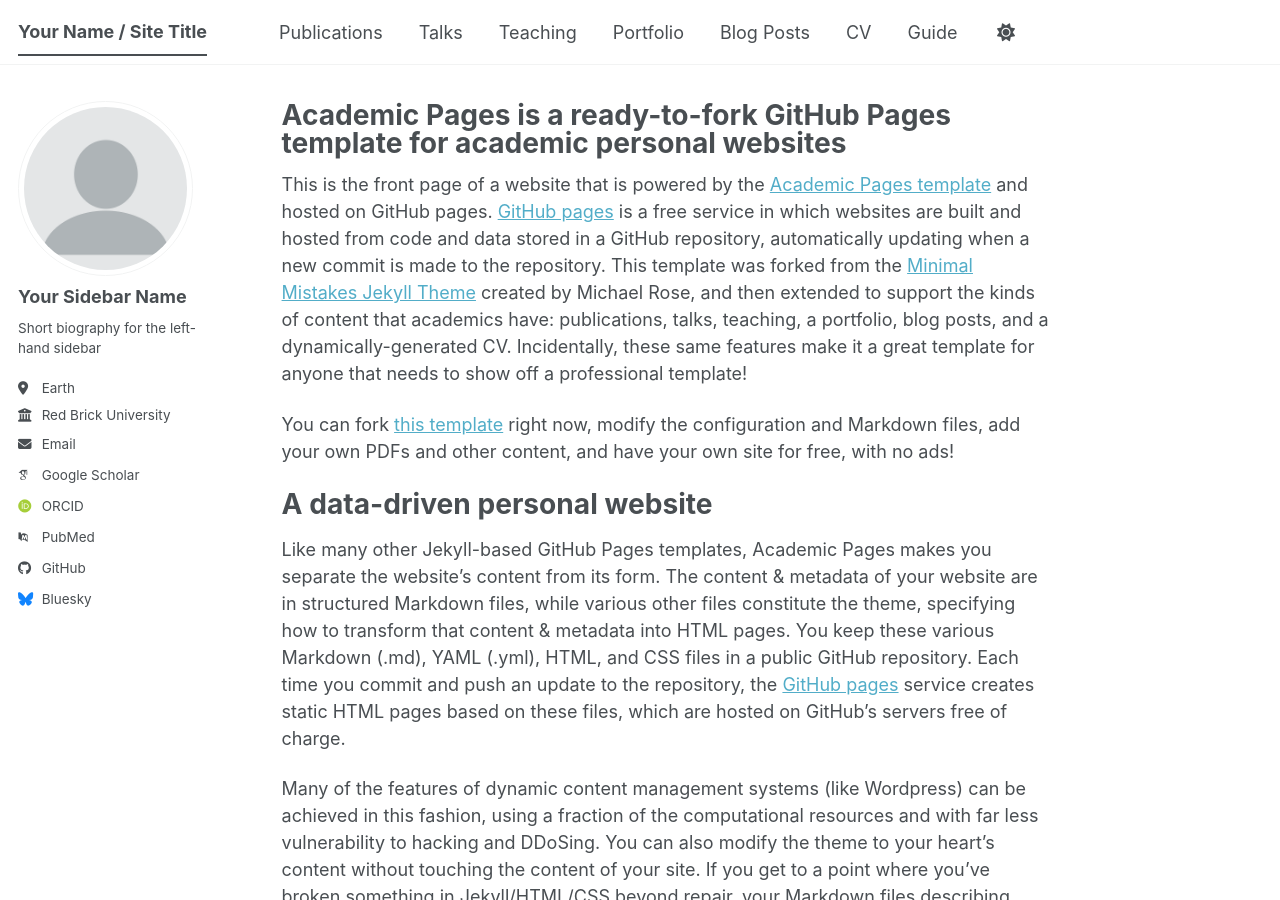
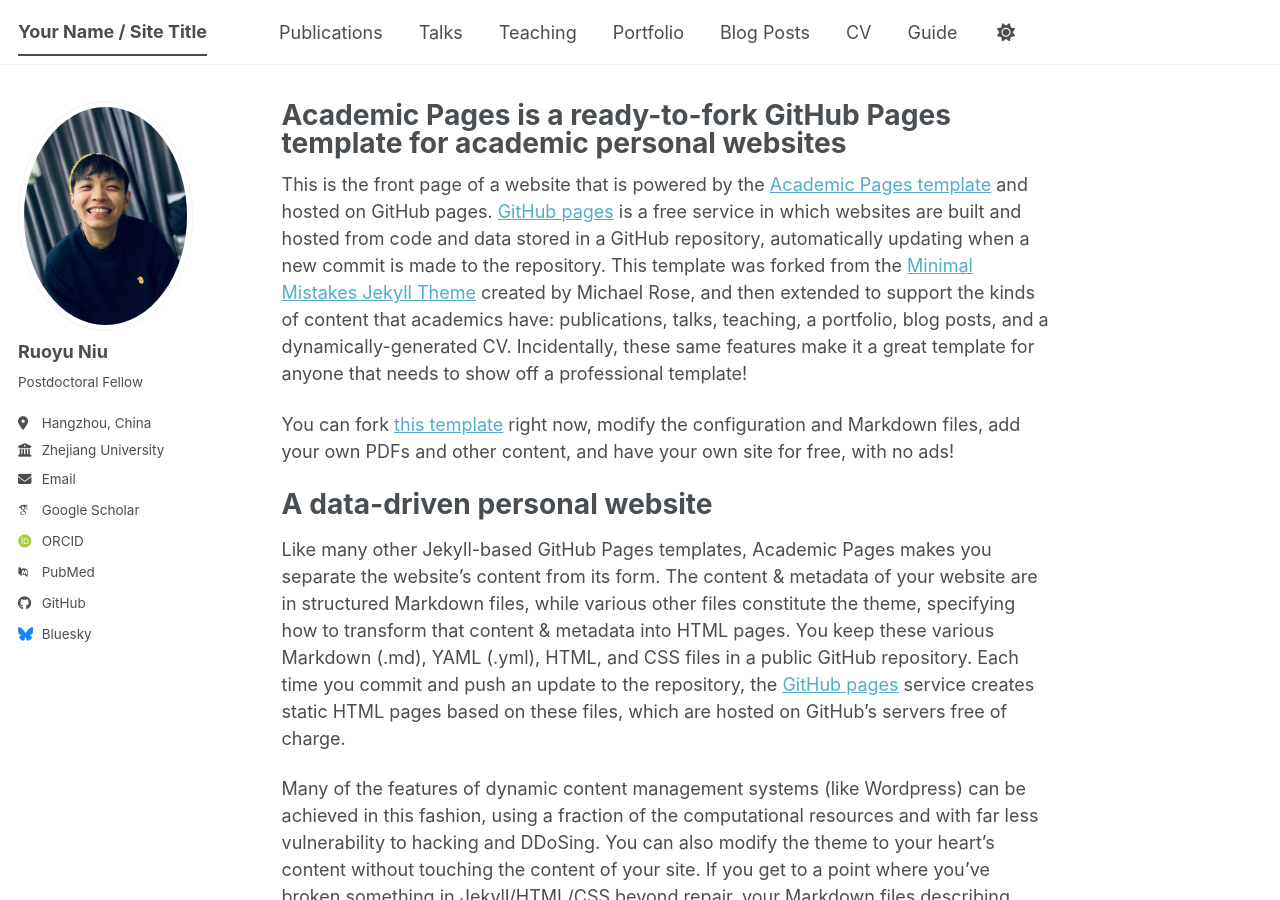
Before and after one commit to ruoyuniu112/ruoyuniu112.github.io, a Jekyll site: the page built from _pages/about.md, in a window 1280 px wide and 900 px high. Built offline with Jekyll 4.4.1, drawn with Linux system fonts in a browser that asks for light colours; some web fonts are replaced; a script bundle is joined from its source files by our own code; library files that are not in the unit come from our copies.

Commit message:
Update _config.yml

```diff
--- a/_config.yml
+++ b/_config.yml
@@ -23,19 +23,19 @@
 #               Additional customization can be done by editing /_includes/author-profile.html
 author:
   # Biographic information
-  avatar           : "profile.png"
-  name             : "Your Sidebar Name"
+  avatar           : "123.jpg"
+  name             : "Ruoyu Niu"
   pronouns         : # example: "she/her"
-  bio              : "Short biography for the left-hand sidebar"
-  location         : "Earth"
-  employer         : "Red Brick University"
-  uri              : # URL
-  email            : "none@example.org"
+  bio              : "Postdoctoral Fellow"
+  location         : "Hangzhou, China"
+  employer         : "Zhejiang University"
+  #uri              : # URL
+  email            : "ruoyu.niu@zju.edu.cn"
 
   # Academic websites
   academia         : # URL
   arxiv            : # URL - Update with the correct link to your profile
-  googlescholar    : "https://scholar.google.com/citations?user=PS_CX0AAAAAJ"
+  googlescholar    : "https://scholar.google.com/citations?user=f4Ut48AAAAAJ&hl=zh-CN"
   inspire-hep      : # URL
   impactstory      : # URL
   orcid            : "https://orcid.org/yourorcidurl"
```
